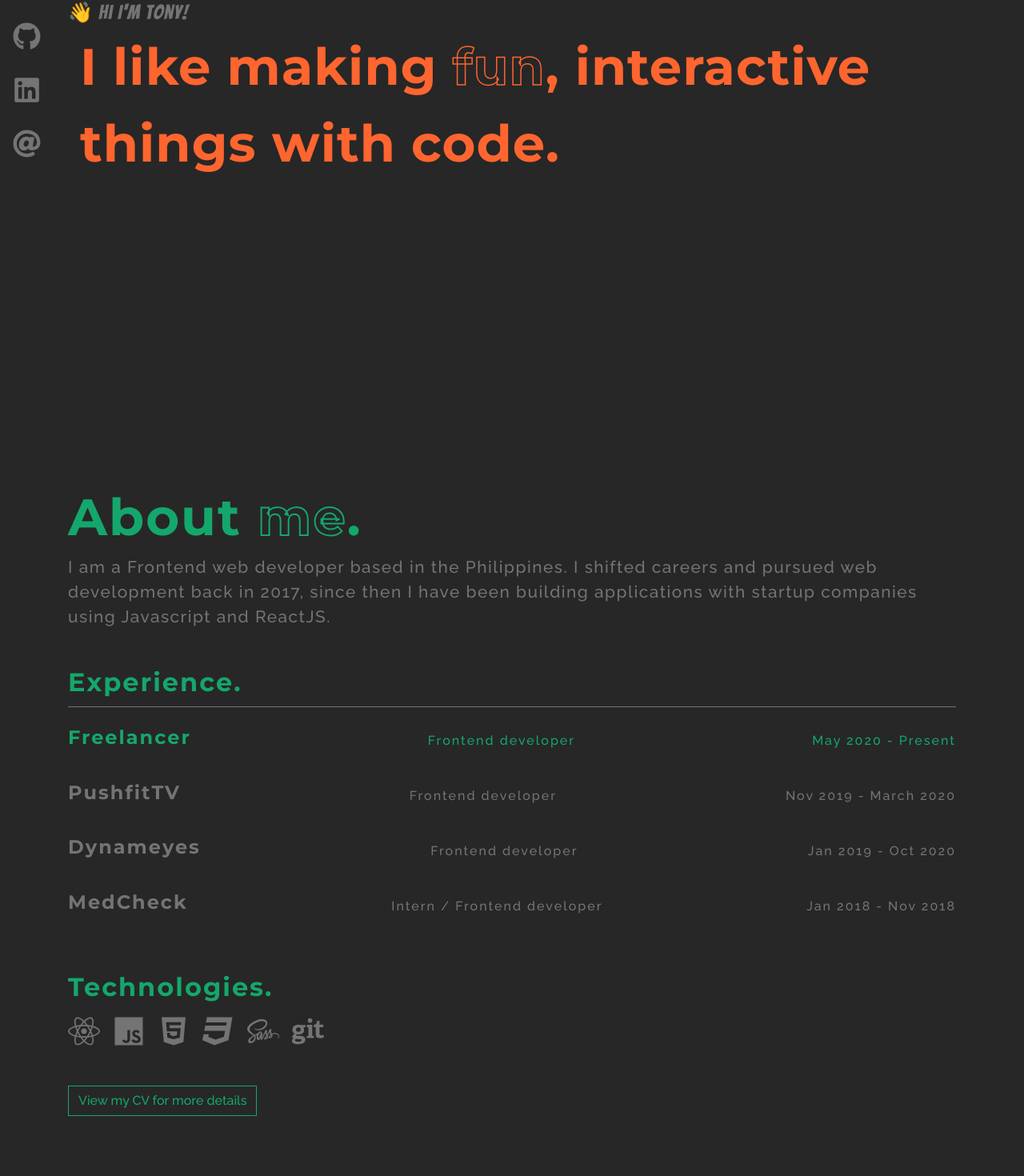
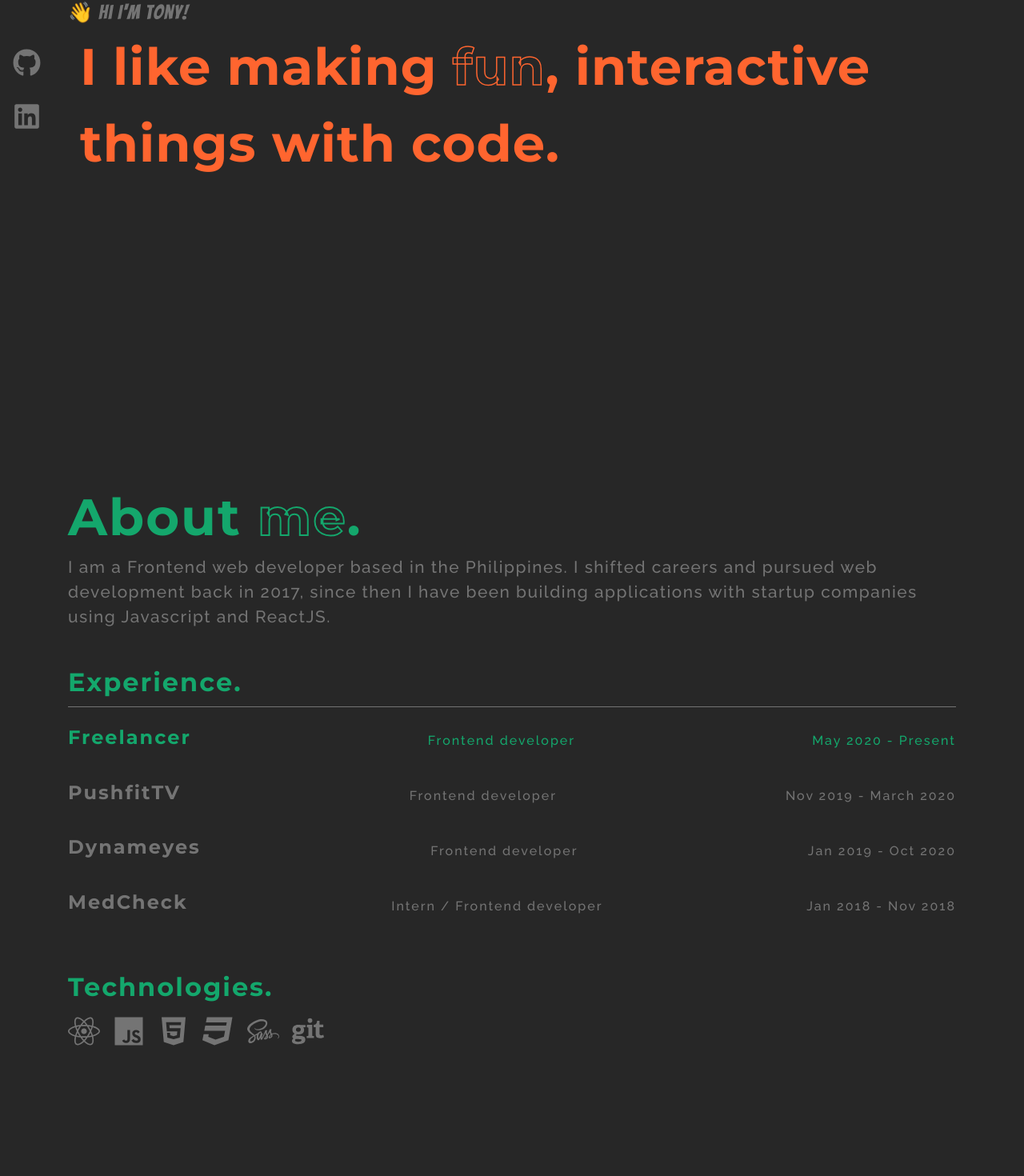
Before and after one commit to AnthonyDelaCruz/nextjs-portfolio, a Next.js app: page / in a window 1280 px wide. Shown: the part 288-1758 px from the top of the page at 80% size. Built offline with nearby package versions, Linux system fonts and the light colour scheme; no server answers.

Commit message:
commented out non functioning components for now

```diff
--- a/components/About.tsx
+++ b/components/About.tsx
@@ -50,9 +50,9 @@ export default function About() {
             <FaGit size={40} />
           </div>
         </div>
-        <Button className="about__resume-btn mt-5" variant="primary">
+        {/* <Button className="about__resume-btn mt-5" variant="primary">
           View my CV for more details
-        </Button>
+        </Button> */}
       </section>
     </Fade>
   );
--- a/components/Contact.tsx
+++ b/components/Contact.tsx
@@ -14,9 +14,9 @@ export default function Contact() {
       <motion.div whileHover="hover" variants={variants}>
         <FaLinkedin size={35} />
       </motion.div>
-      <motion.div whileHover="hover" variants={variants}>
+      {/* <motion.div whileHover="hover" variants={variants}>
         <FaAt size={35} />
-      </motion.div>
+      </motion.div> */}
     </div>
   );
 }
--- a/pages/index.tsx
+++ b/pages/index.tsx
@@ -67,7 +67,7 @@ export default function Home() {
         </section>
         <About />
         <Projects />
-        <footer className="py-md-4 mb-4">
+        {/* <footer className="py-md-4 mb-4">
           <div className="container">
             <div className="d-flex">
               <div style={{ flex: 1 }} className="quote-container pr-md-4">
@@ -110,7 +110,7 @@ export default function Home() {
               </div>
             </div>
           </div>
-        </footer>
+        </footer> */}
       </div>
       <Contact />
     </div>
```
